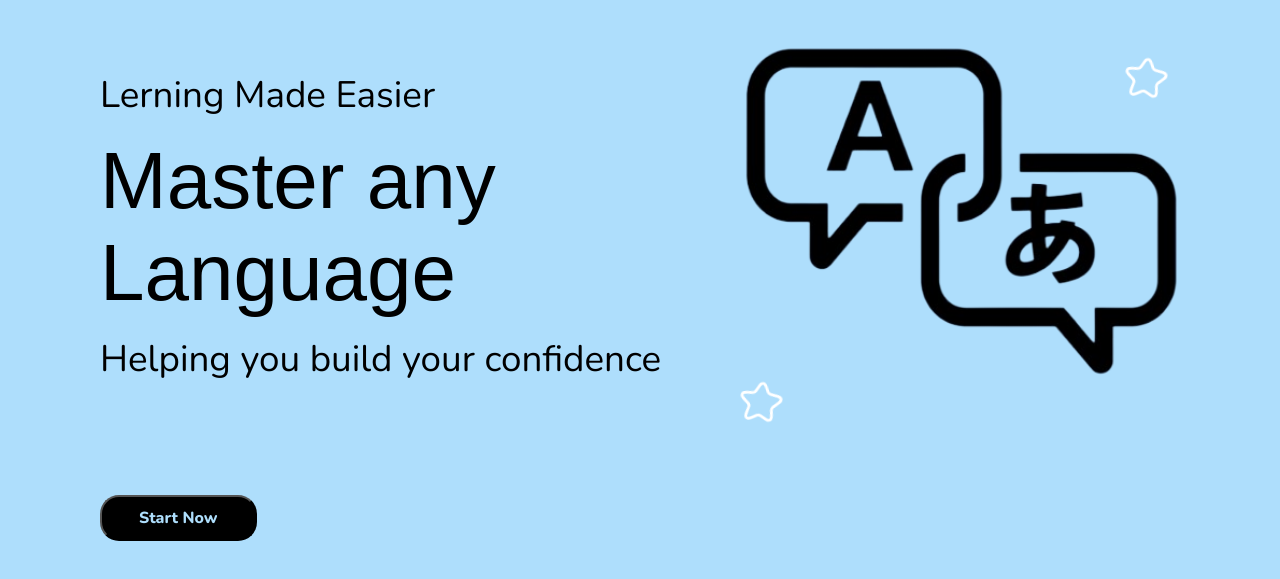
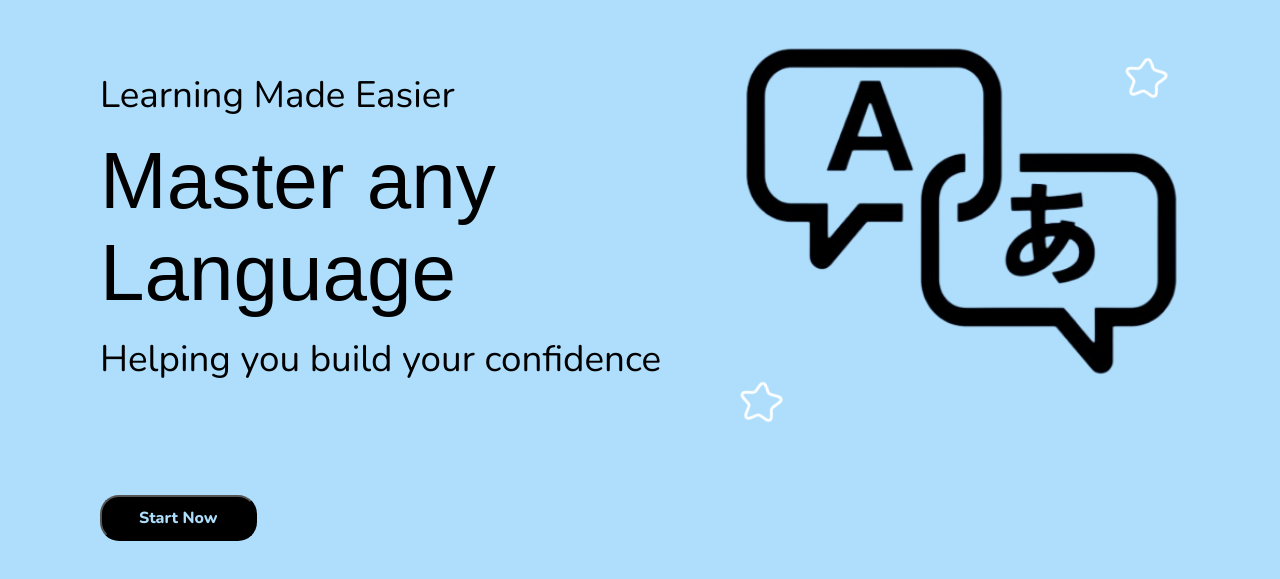
Before and after one commit to kavyansh18/WordWeb, a plain HTML site: page index.html in a window 1280 px wide. Shown: the part 129-708 px from the top of the page. Drawn offline with nearby package versions, Linux system fonts and the light colour scheme; a web font is replaced by a local one.

Commit message:
corrections

```diff
--- a/index.html
+++ b/index.html
@@ -16,7 +16,7 @@
     </div>
     <div class="maincontent">
         <div class="text">
-            <div class="a">Lerning Made Easier</div>
+            <div class="a">Learning Made Easier</div>
             <div class="b">Master any Language</div>
             <div class="c">Helping you build your confidence</div>
         </div>
```
